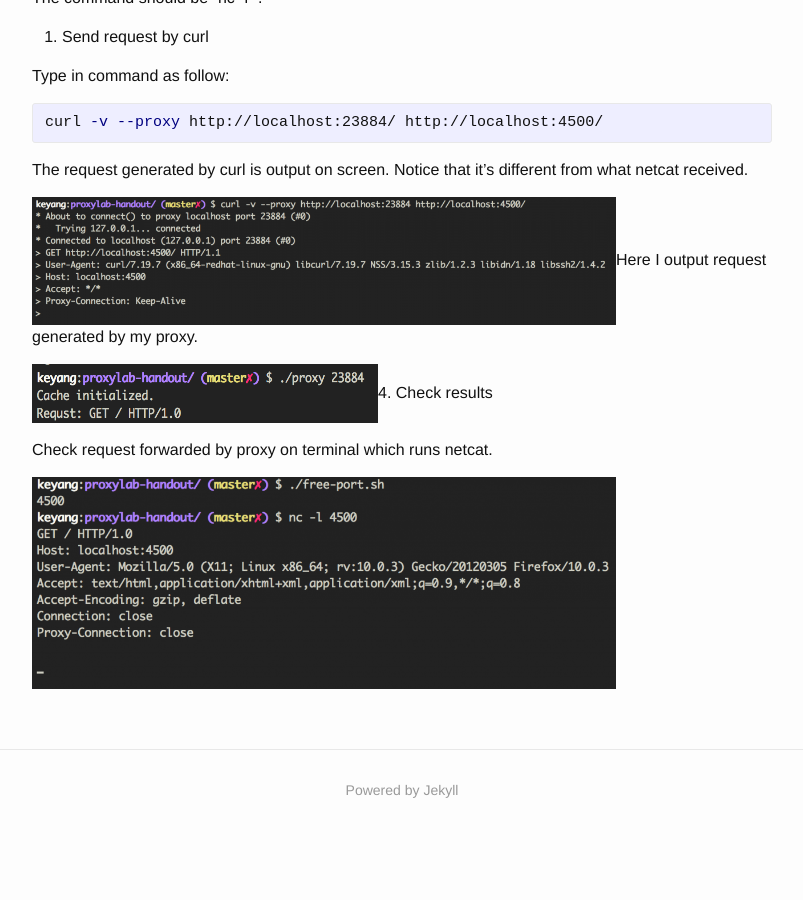
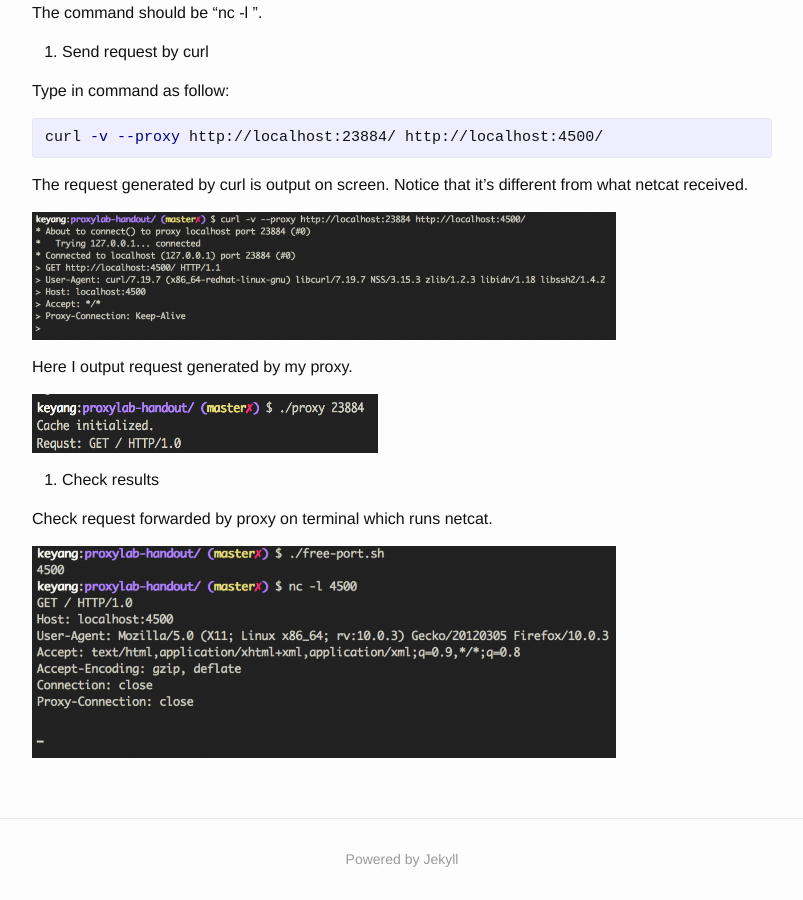
Before and after one commit to kowakowa93/Ulu2005.github.io, a Jekyll site: the page built from _posts/2014-12-02-writing-proxy-lab-csapp.md, in a window 1280 px wide and 900 px high, scrolled down 3251 px. Shown: the whole window, without its empty margins (238-1041 px from the left). Built offline with Jekyll 4.4.1, drawn with Linux system fonts in a browser that asks for light colours; comment, search, counter and statistics services are not loaded; before the commit the page ends 4082 px from its top, so only the background shows below that.

Commit message:
Fixed a post format issue

```diff
--- a/_posts/2014-12-02-writing-proxy-lab-csapp.md
+++ b/_posts/2014-12-02-writing-proxy-lab-csapp.md
@@ -84,7 +84,9 @@ If your proxy do not reclaim all allocated file descriptors, there would be a fi
 
 Then use _“lsof -a -p pid”_ command to check the leakage.
 
-[<img class="aligncenter wp-image-93 size-large" src="http://www.keblog.me/wp-content/uploads/2014/12/lsof_command-1024x394.png" alt="proxy lab" width="584" height="224" srcset="//www.keblog.me/wp-content/uploads/2014/12/lsof_command-1024x394.png 1024w, //www.keblog.me/wp-content/uploads/2014/12/lsof_command-300x115.png 300w, //www.keblog.me/wp-content/uploads/2014/12/lsof_command-500x192.png 500w, //www.keblog.me/wp-content/uploads/2014/12/lsof_command.png 1412w" sizes="(max-width: 584px) 100vw, 584px" />](http://www.keblog.me/wp-content/uploads/2014/12/lsof_command.png)At bottom, it lists all file descriptors allocated for proxy connection. If everything goes well, there should be a few connections here. You can see my proxy is listening on port 23884, the connection file descriptor is 3 while 0, 1, 2 are reserved for system.
+[<img class="aligncenter wp-image-93 size-large" src="http://www.keblog.me/wp-content/uploads/2014/12/lsof_command-1024x394.png" alt="proxy lab" width="584" height="224" srcset="//www.keblog.me/wp-content/uploads/2014/12/lsof_command-1024x394.png 1024w, //www.keblog.me/wp-content/uploads/2014/12/lsof_command-300x115.png 300w, //www.keblog.me/wp-content/uploads/2014/12/lsof_command-500x192.png 500w, //www.keblog.me/wp-content/uploads/2014/12/lsof_command.png 1412w" sizes="(max-width: 584px) 100vw, 584px" />](http://www.keblog.me/wp-content/uploads/2014/12/lsof_command.png)
+
+At bottom, it lists all file descriptors allocated for proxy connection. If everything goes well, there should be a few connections here. You can see my proxy is listening on port 23884, the connection file descriptor is 3 while 0, 1, 2 are reserved for system.
 
 ## 5. Compilation flags
 
@@ -119,9 +121,13 @@ curl -v --proxy http://localhost:23884/ http://localhost:4500/
 
 The request generated by curl is output on screen. Notice that it&#8217;s different from what netcat received.
 
-[<img class="aligncenter size-large wp-image-111" src="http://www.keblog.me/wp-content/uploads/2014/12/curl_proxy_lab-1024x225.png" alt="proxy lab" width="584" height="128" srcset="//www.keblog.me/wp-content/uploads/2014/12/curl_proxy_lab-1024x225.png 1024w, //www.keblog.me/wp-content/uploads/2014/12/curl_proxy_lab-300x66.png 300w, //www.keblog.me/wp-content/uploads/2014/12/curl_proxy_lab-500x110.png 500w" sizes="(max-width: 584px) 100vw, 584px" />](http://www.keblog.me/wp-content/uploads/2014/12/curl_proxy_lab.png)Here I output request generated by my proxy.
+[<img class="aligncenter size-large wp-image-111" src="http://www.keblog.me/wp-content/uploads/2014/12/curl_proxy_lab-1024x225.png" alt="proxy lab" width="584" height="128" srcset="//www.keblog.me/wp-content/uploads/2014/12/curl_proxy_lab-1024x225.png 1024w, //www.keblog.me/wp-content/uploads/2014/12/curl_proxy_lab-300x66.png 300w, //www.keblog.me/wp-content/uploads/2014/12/curl_proxy_lab-500x110.png 500w" sizes="(max-width: 584px) 100vw, 584px" />](http://www.keblog.me/wp-content/uploads/2014/12/curl_proxy_lab.png)
 
-[<img class="aligncenter  wp-image-112" src="http://www.keblog.me/wp-content/uploads/2014/12/proxy_proxy_lab.png" alt="proxy lab" width="346" height="59" />](http://www.keblog.me/wp-content/uploads/2014/12/proxy_proxy_lab.png)4. Check results
+Here I output request generated by my proxy.
+
+[<img class="aligncenter  wp-image-112" src="http://www.keblog.me/wp-content/uploads/2014/12/proxy_proxy_lab.png" alt="proxy lab" width="346" height="59" />](http://www.keblog.me/wp-content/uploads/2014/12/proxy_proxy_lab.png)
+
+4. Check results
 
 Check request forwarded by proxy on terminal which runs netcat.
 
--- a/index.html
+++ b/index.html
@@ -15,7 +15,7 @@ layout: default
         <div class="entry">
             {{ post.content | split: '<!--more-->' | first }}
             <p>
-                <a href="{{ post.url }}/#more" class="more-link btn">
+                <a href="{{ post.url }}" class="more-link btn">
                     <span class="readmore">Read full article.. </span>
                 </a>
             </p>
```
